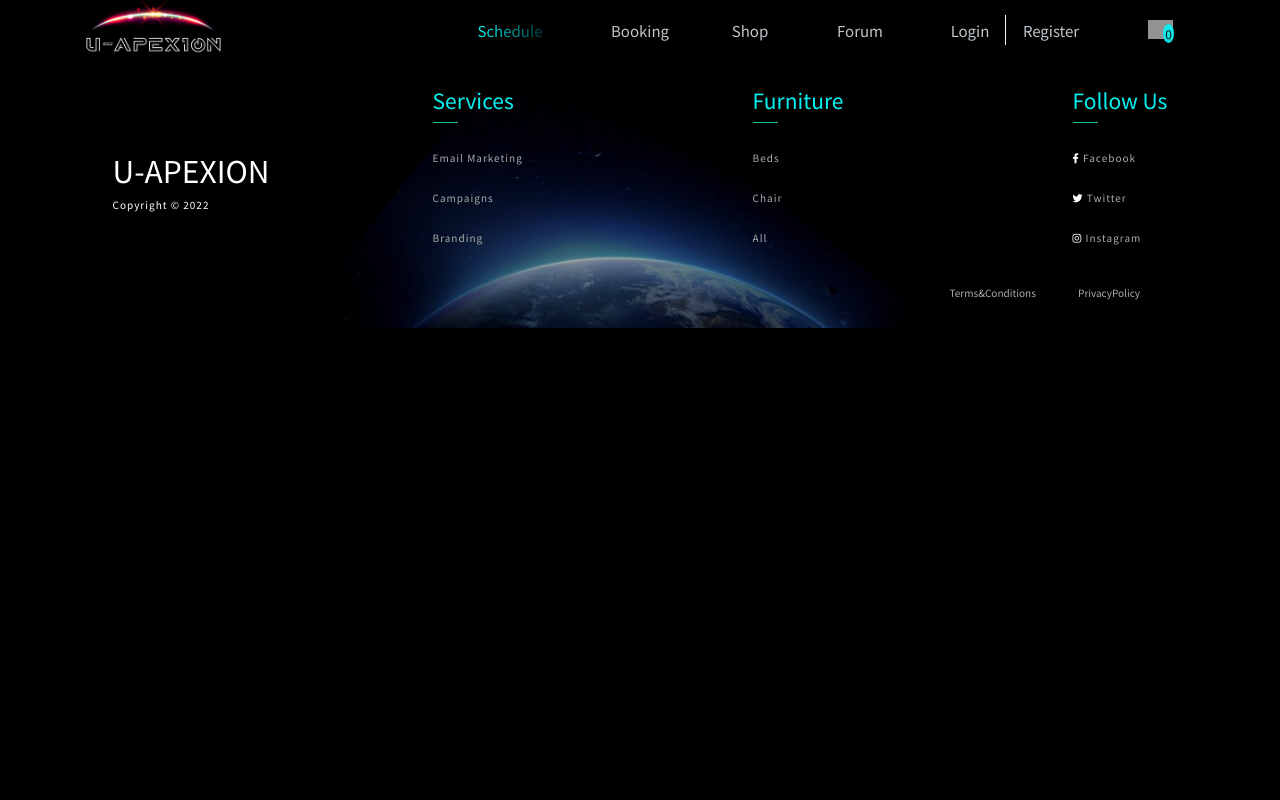
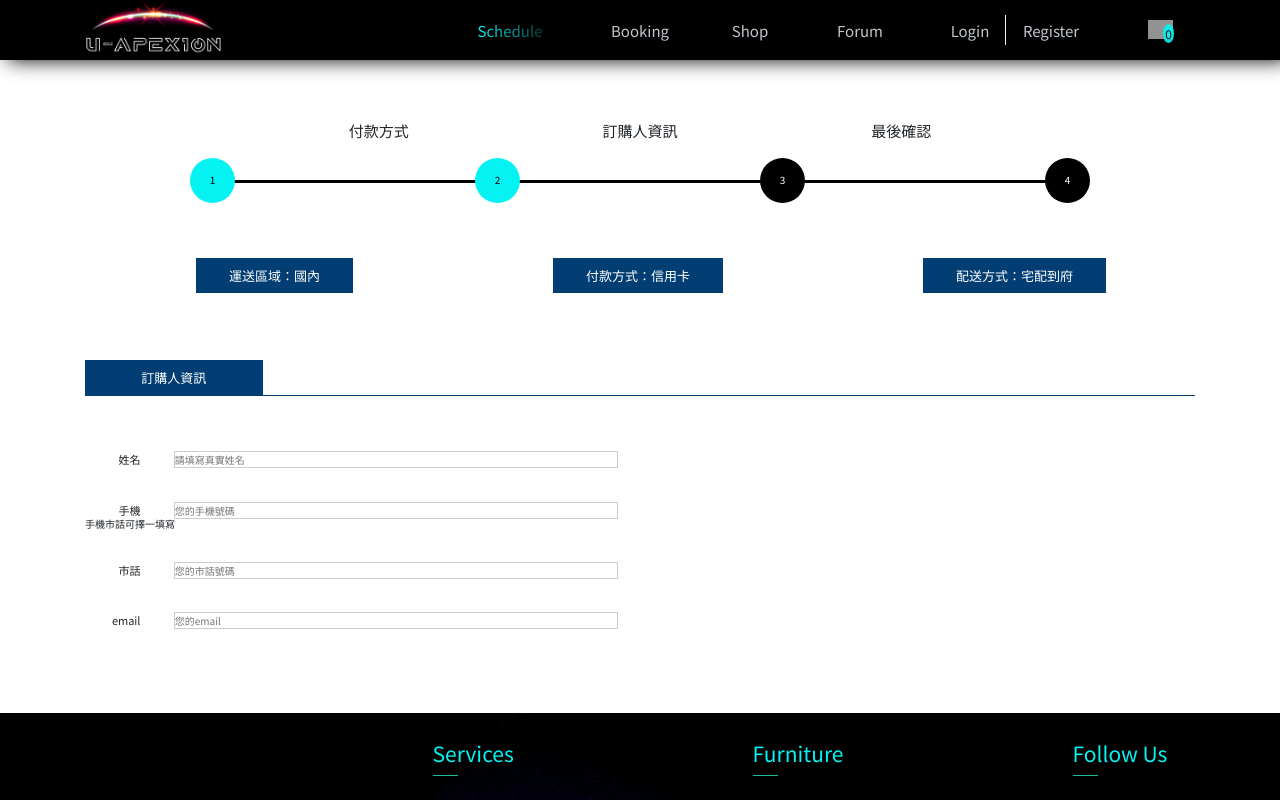
Before and after one commit to Jhih-Ting23472002/u-apexion-react, a React (Create React App) app: page /cart-information in a window 1280 px wide. Shown: the top 800 px of the page. Built offline with nearby package versions, Linux system fonts and the light colour scheme; grey boxes are pictures that could not be loaded.

Commit message:
正在切第二頁

```diff
--- /dev/null
+++ b/src/pages/Cart/CartInformation.css
@@ -0,0 +1,74 @@
+.step-two {
+  background-color: #05f2f2;
+  color: #000;
+}
+.cart-chosen-way{
+    margin: 5% 1% 3% 1%;
+    width: 100%;
+    display: flex;
+    justify-content: space-around;
+    font-size: 1.3rem;
+}
+.cart-delivery-area{
+    padding: 1% 3%;
+    background-color: #023e73;
+    color: #fff;
+}
+.cart-payment-way{
+    padding: 1% 3%;
+    background-color: #023e73;
+    color: #fff;
+}
+.cart-delivery-way{
+    padding: 1% 3%;
+    background-color: #023e73;
+    color: #fff;
+}
+.consumer-information-line{
+    border-bottom: 1px solid #023e73;
+    margin-bottom: 5%;
+}
+.consumer-information{
+    margin-top: 3%;
+    padding: 1% 2%;
+    width: 16%;
+    background-color: #023e73;
+    color: #fff;
+    text-align: center;
+}
+/* .consumer-information-area{
+    display: flex;
+    flex-direction: column;
+    justify-content: space-around;
+} */
+.consumer-information-name-mobile-email{
+    margin-bottom: 3%;
+}
+.consumer-label-margin{
+    text-align: right;
+    /* border: 1px solid red; */
+    /* margin: 0 5% 0 3%; */
+    margin-right: 3%;
+    width: 5%;
+    font-size: 1.1rem;
+}
+.consumer-input{
+    width: 40%;
+    border: 1px solid #ccc;
+}
+
+@media screen and (min-width: 576px){
+    .consumer-information{
+        font-size: 1.1rem;
+    }
+}
+@media screen and (min-width: 768px){
+    .consumer-information{
+        font-size: 1.2rem;
+    }
+}
+@media screen and (min-width: 992px){
+    .consumer-information{
+        font-size: 1.3rem;
+    }
+}
--- a/src/pages/Cart/CartInformation.js
+++ b/src/pages/Cart/CartInformation.js
@@ -1,6 +1,75 @@
 import React from 'react';
+import './CartInformation.css';
 
 const CartInformation = () => {
-  return <></>;
+  return (
+    <>
+      <div className="cart-background container-fluid">
+        <div className="cart-container container">
+          <div className="cart row d-flex justify-content-center process-text">
+            <div className="cart step-text">付款方式</div>
+            <div className="cart step-text">訂購人資訊</div>
+            <div className="cart step-text">最後確認</div>
+          </div>
+          <div className="cart row d-flex justify-content-around process-line">
+            <div className="cart cart-step-line"></div>
+            <div className="cart-steps step-one cart-ml-7 d-flex align-items-center justify-content-center">
+              1
+            </div>
+            <div className="cart-steps step-two cart-ml-7 d-flex align-items-center justify-content-center">
+              2
+            </div>
+            <div className="cart-steps step-three cart-ml-7 d-flex align-items-center justify-content-center">
+              3
+            </div>
+            <div className="cart-steps step-four cart-ml-7 d-flex align-items-center justify-content-center">
+              4
+            </div>
+          </div>
+          <div className="cart-chosen-way">
+            <div className="cart-delivery-area">運送區域：國內</div>
+            <div className="cart-payment-way">付款方式：信用卡</div>
+            <div className="cart-delivery-way">配送方式：宅配到府</div>
+          </div>
+          <div className="cart-consumer-information-part">
+            <div className="consumer-information-line">
+              <div className="consumer-information">訂購人資訊</div>
+            </div>
+            <div className="consumer-information-area">
+              <div className="consumer-information-name-mobile-email">
+                <label className="consumer-label-margin">姓名</label>
+                <input
+                  className="consumer-input"
+                  placeholder="請填寫真實姓名"
+                ></input>
+              </div>
+              <div className="consumer-information-name-mobile-email">
+                <label className="consumer-label-margin">手機</label>
+                <input
+                  className="consumer-input"
+                  placeholder="您的手機號碼"
+                ></input>
+                <div className="">手機市話可擇一填寫</div>
+              </div>
+              <div className="consumer-information-name-mobile-email">
+                <label className="consumer-label-margin">市話</label>
+                <input
+                  className="consumer-input"
+                  placeholder="您的市話號碼"
+                ></input>
+              </div>
+              <div className="consumer-information-name-mobile-email">
+                <label className="consumer-label-margin">email</label>
+                <input
+                  className="consumer-input"
+                  placeholder="您的email"
+                ></input>
+              </div>
+            </div>
+          </div>
+        </div>
+      </div>
+    </>
+  );
 };
 export default CartInformation;
```
